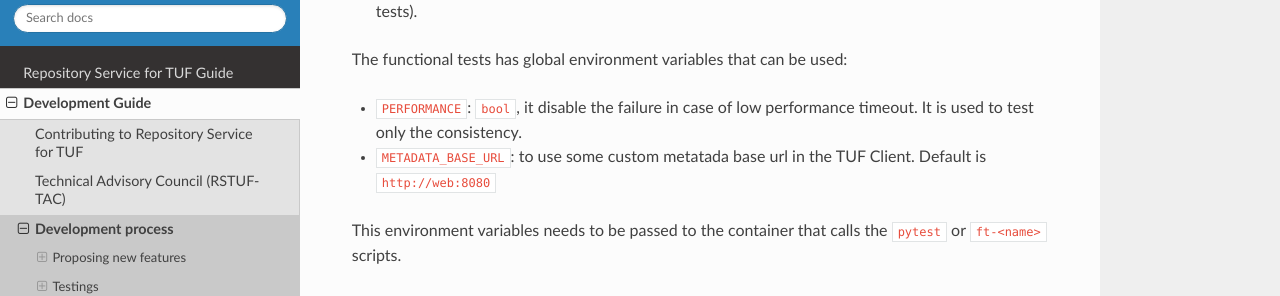
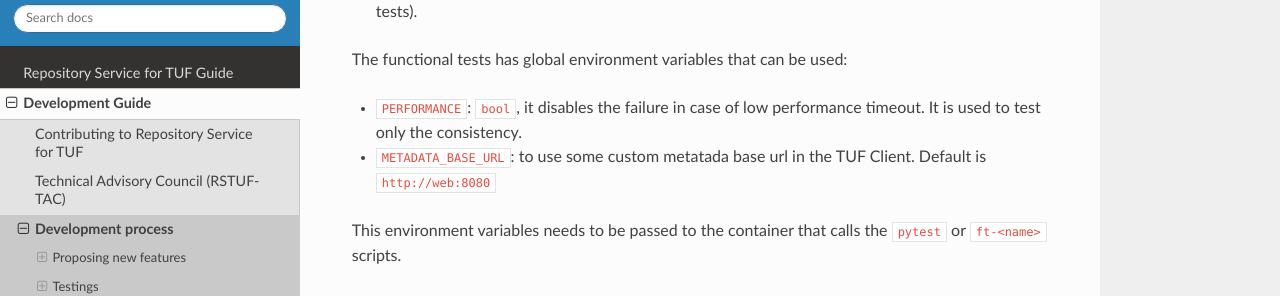
Before and after one commit to repository-service-tuf/repository-service-tuf, a Sphinx documentation site: the page built from docs/source/devel/development.rst, in a window 1280 px wide and 900 px high, scrolled down 2973 px. Shown: the part 166-462 px from the top of the window. Built offline with Sphinx 7.4.7 and the Read the Docs theme 2.0.0, drawn with Linux system fonts in a browser that asks for light colours.

Commit message:
Update docs/source/devel/development.rst
Co-authored-by: Martin Vrachev <martin.vrachev@gmail.com>

```diff
--- a/docs/source/devel/development.rst
+++ b/docs/source/devel/development.rst
@@ -137,7 +137,7 @@ Umbrella repository.
 
 The functional tests has global environment variables that can be used:
 
-- ``PERFORMANCE``: ``bool``, it disable the failure in case of low performance
+- ``PERFORMANCE``: ``bool``, it disables the failure in case of low performance
   timeout. It is used to test only the consistency.
 
 - ``METADATA_BASE_URL``: to use some custom metatada base url in the TUF
```
